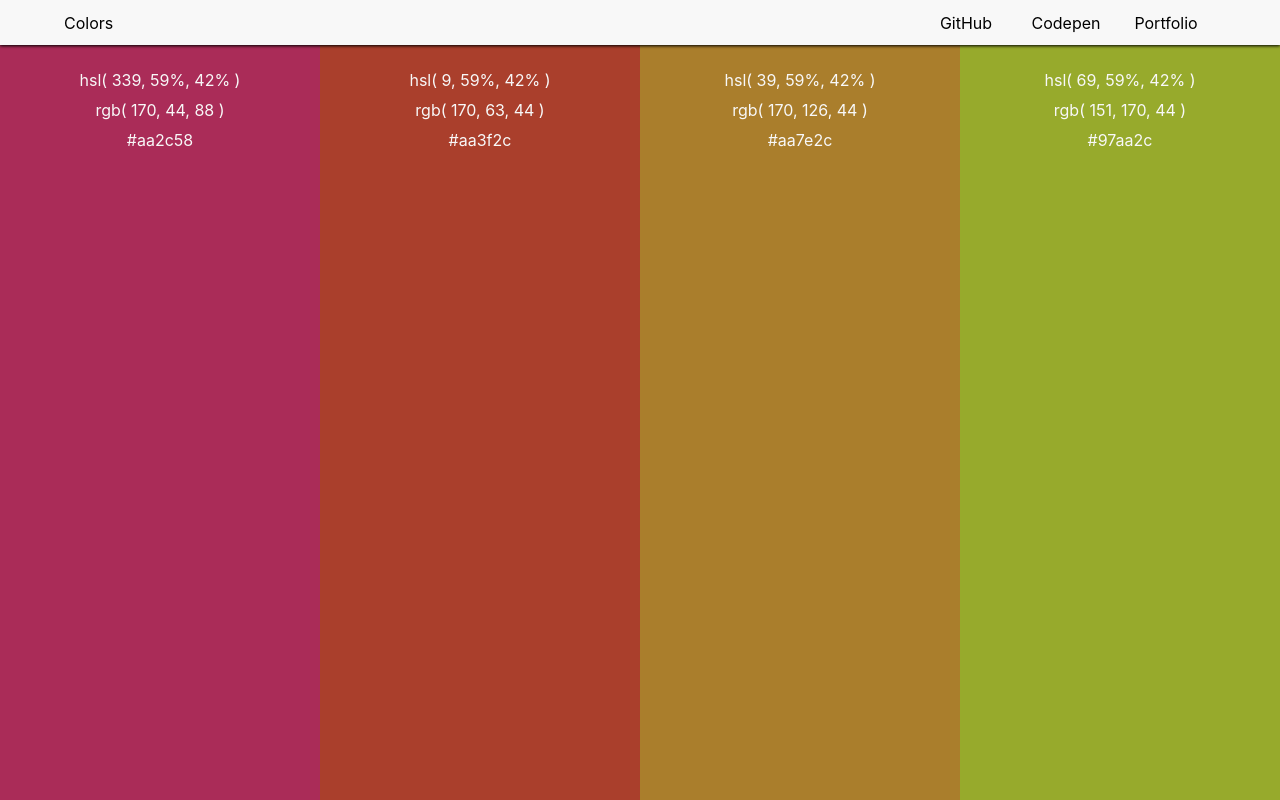
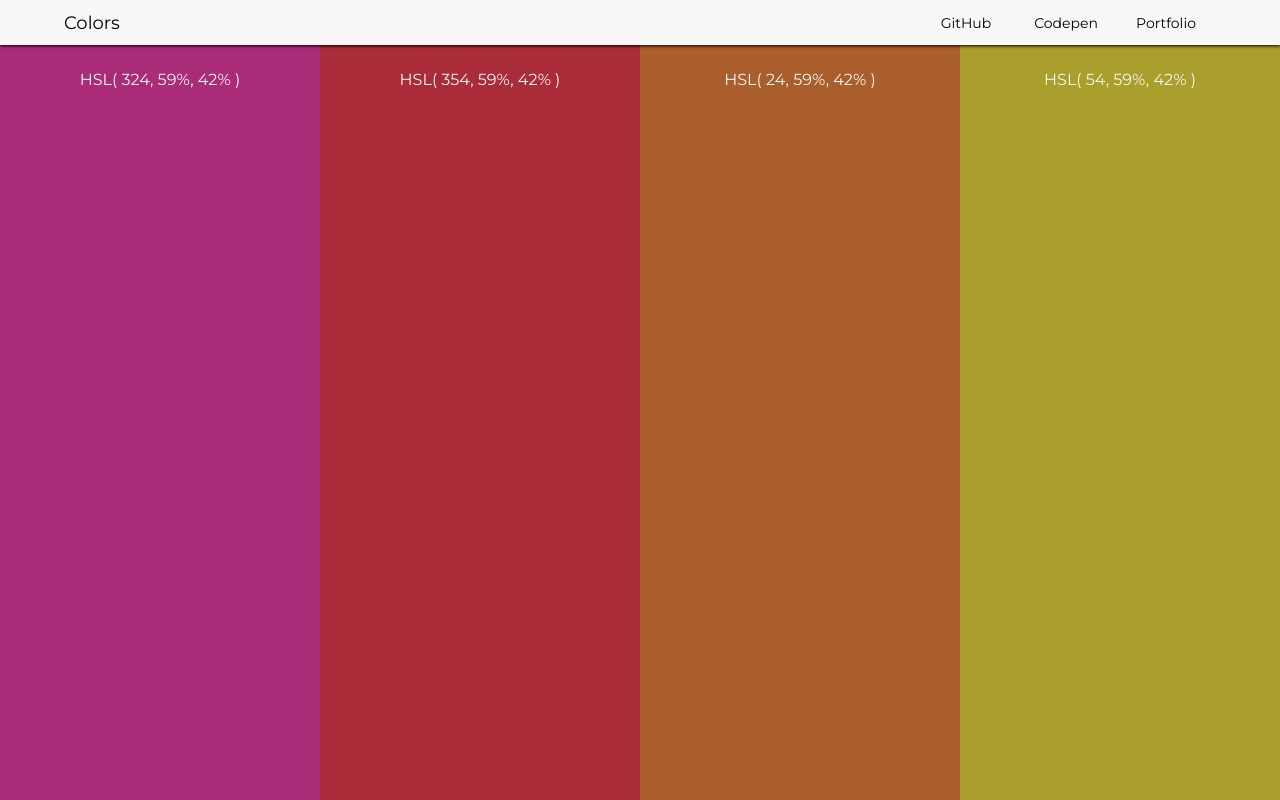
Before and after one commit to evanmags/Colors-2, a React (Create React App) app: page / in a window 1280 px wide. Built offline with nearby package versions, Linux system fonts and the light colour scheme.

Commit message:
begin media queries

```diff
--- a/public/index.html
+++ b/public/index.html
@@ -3,6 +3,7 @@
   <head>
     <meta charset="utf-8" />
     <link rel="shortcut icon" href="%PUBLIC_URL%/favicon.ico" />
+    <link rel="stylesheet" href="https://use.fontawesome.com/releases/v5.8.0/css/all.css" integrity="sha384-Mmxa0mLqhmOeaE8vgOSbKacftZcsNYDjQzuCOm6D02luYSzBG8vpaOykv9lFQ51Y" crossorigin="anonymous">
     <meta
       name="viewport"
       content="width=device-width, initial-scale=1, shrink-to-fit=no"
--- a/src/App.css
+++ b/src/App.css
@@ -1,7 +1,14 @@
+@import url('https://fonts.googleapis.com/css?family=Montserrat');
+
 *{
   margin: 0;
   padding: 0;
   box-sizing: border-box;
+}
+
+body{
+  font-family: 'Montserrat', sans-serif;
+  font-size: 14px;
 }
 
 .navbar{
@@ -15,6 +22,10 @@
   align-items: center;
   background: #f8f8f8;
   box-shadow: 0 1px 3px;
+}
+
+.nav_brand{
+  font-size: 18px;
 }
 
 .btn_group{
@@ -31,7 +42,7 @@
 }
 
 .nav_btn:hover{
-  background: #333;
+  background: #3338;
   color: #eee;
 }
 
@@ -40,6 +51,7 @@
   width: 100vw;
   padding-top: 45px;
   display: flex;
+  flex-direction: column;
   justify-content: center;
   overflow: hidden;
 }
@@ -49,12 +61,13 @@
   padding: 20px;
   transition: all .3s;
   display: flex;
-  flex-direction: column;
-  align-items: center;
+  flex-direction: row;
+  align-items: flex-start;
   justify-content: space-between;
 }
 
 .color_block:hover{
+  flex: 1 1 40vw;
   z-index: 100;
   box-shadow: 0 5px 20px #333;
 }
@@ -68,10 +81,25 @@
 
 .color_title{
   margin: 5px;
+  text-transform: uppercase;
+  opacity: 0;
+  transform: translateY(-20px) scaleY(0);
+  transition: transform .3s ease, opacity .3s linear, font-size .3s ease;
+}
+
+.color_title:first-of-type{
+  transform: translateY(0px) scaleY(1);
+  opacity: 1;
+}
+
+.color_block:hover .color_title{
+  font-size: 14px;
+  transform: translateY(0px) scaleY(1);
+  opacity: 1;
 }
 
 .controls{
-  width: 100%;
+  width: 60%;
   height: 30%;
   display: flex;
   flex-direction: column;
@@ -79,7 +107,7 @@
   justify-content: space-around;
   transform: translateY(300px);
   opacity: 0;
-  transition: transform .3s cubic-bezier(.29,.04,.53,1.46), opacity .3s linear;
+  transition: transform .3s ease, opacity .3s linear;
 }
 
 .color_block:hover .controls{
@@ -95,16 +123,49 @@
   flex-wrap: wrap;
 }
 
+.slider input{
+  cursor: pointer;
+}
+
 .btn_row{
   display: flex;
   justify-content: space-around;
+  flex-wrap: wrap;
 }
 
 .btn {
   display: inline-block;
   border: 1px solid;
   align-self: center;
-  padding: 10px;
+  padding: 5px;
   border-radius: 5px;
   word-wrap: none;
+  cursor: pointer;
 }
+
+@media only screen and (min-width: 900px){
+  .color_title:first-of-type{
+    font-size: 16px;
+  }
+}
+
+@media only screen and (min-width: 820px){
+  .btn {
+    padding: 10px;
+  }
+}
+
+@media only screen and (min-width: 800px){
+  .container{
+    flex-direction: row;
+  }
+
+  .color_block{
+    flex-direction: column;
+    align-items: stretch;
+  }
+
+  .controls{
+    width: 100%;
+  }
+}
--- a/src/components/colorblocks.js
+++ b/src/components/colorblocks.js
@@ -164,11 +164,13 @@ class ColorBlock extends Component {
     this.setState({ color: this.set_color() });
   }
   handle_mousedown(e) {
+    e.nativeEvent.stopImmediatePropagation();
     this.setState({
       mutable: true
     });
   }
   handle_mousemove(e) {
+    e.nativeEvent.stopImmediatePropagation();
     if (this.state.mutable) {
       this.setState({
         [e.target.id]: e.target.value,
@@ -177,6 +179,7 @@ class ColorBlock extends Component {
     }
   }
   handle_mouseup(e) {
+    e.nativeEvent.stopImmediatePropagation();
     this.setState({
       mutable: false
     });
@@ -262,16 +265,17 @@ class ColorBlocks extends Component {
     const light = this.gen_random(20, 80);
 
     this.setState({
-      color1: { hue: this.cap_hue(hue - 30), sat: sat, light: light },
-      color2: { hue: this.cap_hue(hue), sat: sat, light: light },
-      color3: { hue: this.cap_hue(hue + 30), sat: sat, light: light },
-      color4: { hue: this.cap_hue(hue + 60), sat: sat, light: light }
+      color1: { hue: this.cap_hue(hue - 45), sat: sat, light: light },
+      color2: { hue: this.cap_hue(hue - 15), sat: sat, light: light },
+      color3: { hue: this.cap_hue(hue + 15), sat: sat, light: light },
+      color4: { hue: this.cap_hue(hue + 45), sat: sat, light: light }
     });
   }
   handle_click(e) {
-    if (
-      !Array.from(document.querySelectorAll(".controls")).includes(e.target) &&
-      e.target.type !== "range"
+    if (Array.from(document.querySelectorAll(".color_block")).includes(e.target)
+    // &&
+      // e.target.type !== "range" &&
+      // !Array.from(document.querySelectorAll(".controls")).includes(e.target)
     ) {
       this.create_color();
     }
--- a/src/index.css
+++ /dev/null
@@ -1,14 +0,0 @@
-body {
-  margin: 0;
-  padding: 0;
-  font-family: -apple-system, BlinkMacSystemFont, "Segoe UI", "Roboto", "Oxygen",
-    "Ubuntu", "Cantarell", "Fira Sans", "Droid Sans", "Helvetica Neue",
-    sans-serif;
-  -webkit-font-smoothing: antialiased;
-  -moz-osx-font-smoothing: grayscale;
-}
-
-code {
-  font-family: source-code-pro, Menlo, Monaco, Consolas, "Courier New",
-    monospace;
-}
--- a/src/index.js
+++ b/src/index.js
@@ -1,6 +1,5 @@
 import React from 'react';
 import ReactDOM from 'react-dom';
-import './index.css';
 import App from './App';
 import * as serviceWorker from './serviceWorker';
 
```
Also changed, not shown: src/logo.svg (deleted).
